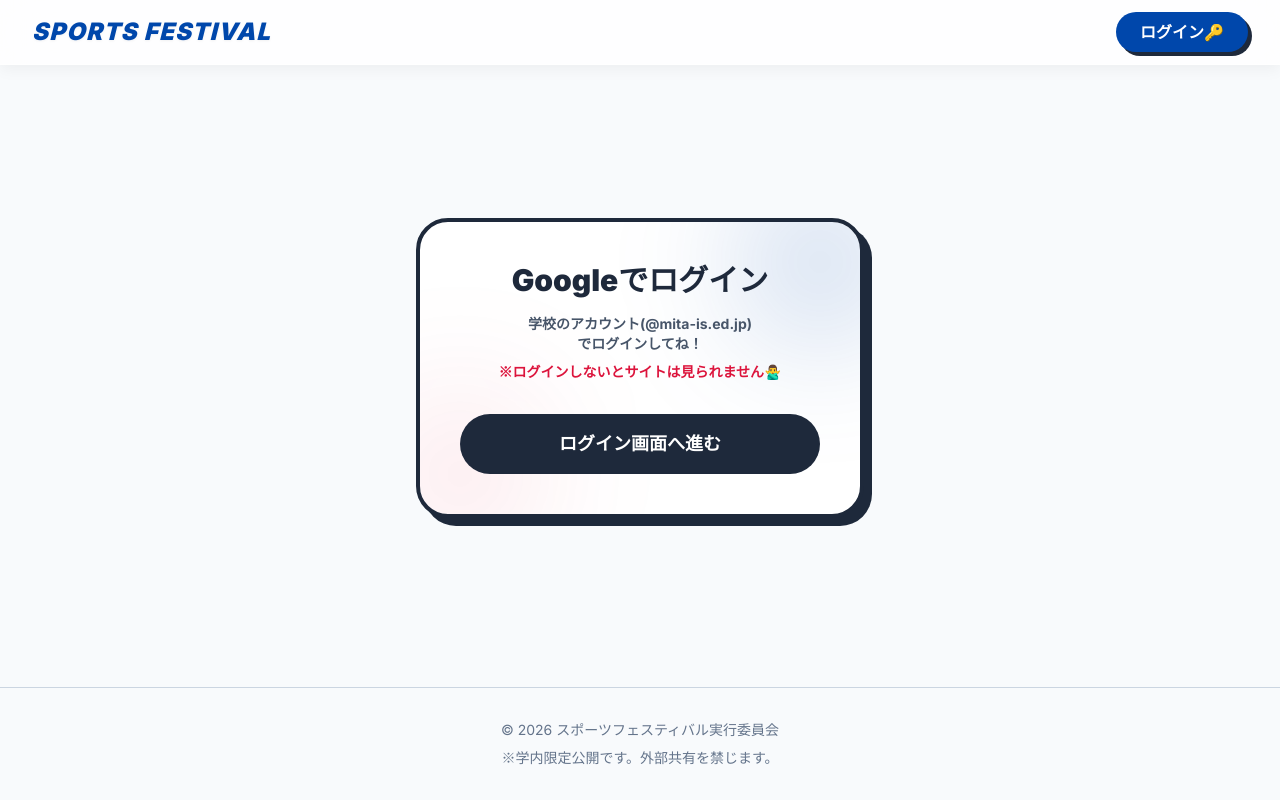
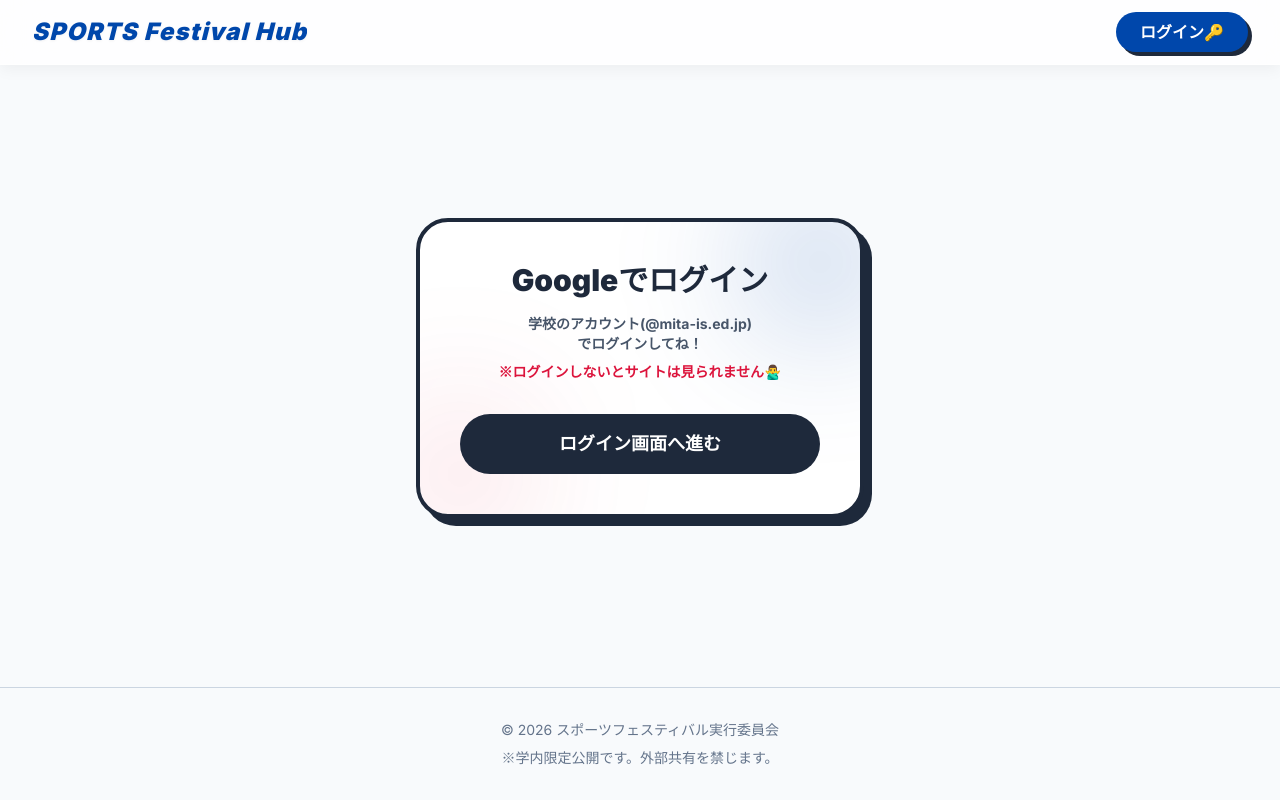
Before and after one commit to kota723/sports-festival-hub, a plain HTML site: page index.html in a window 1280 px wide. Drawn offline with nearby package versions, Linux system fonts and the light colour scheme; no server answers.

Commit message:
Update site name to SPORTS Festival Hub

```diff
--- a/index.html
+++ b/index.html
@@ -7,7 +7,7 @@
     <meta http-equiv="Cache-Control" content="no-cache, no-store, must-revalidate" />
     <meta http-equiv="Pragma" content="no-cache" />
     <meta http-equiv="Expires" content="0" />
-    <title>事前準備ハブ - SPORTS FESTIVAL 2026</title>
+    <title>HOME - SPORTS Festival Hub</title>
     <script src="https://cdn.tailwindcss.com"></script>
     <link
         href="https://fonts.googleapis.com/css2?family=Inter:wght@400;700;900&family=Noto+Sans+JP:wght@400;700;900&display=swap"
@@ -38,9 +38,8 @@
         <div
             class="max-w-7xl mx-auto px-4 sm:px-6 lg:px-8 h-14 md:h-16 flex items-center justify-between gap-2 overflow-hidden">
             <div class="flex-shrink-0">
-                <h1
-                    class="text-base md:text-2xl font-black italic tracking-wider text-sf-blue uppercase drop-shadow-sm truncate">
-                    SPORTS FESTIVAL</h1>
+                <h1 class="text-base md:text-2xl font-black italic tracking-wider text-sf-blue drop-shadow-sm truncate">
+                    SPORTS Festival Hub</h1>
             </div>
             <div class="flex items-center gap-1 md:gap-4 shrink-0">
                 <!-- User Email Display -->
```
Also changed, not shown: election.html (+1 -1 lines), rules.html (+1 -1 lines), vote.html (+1 -1 lines).
